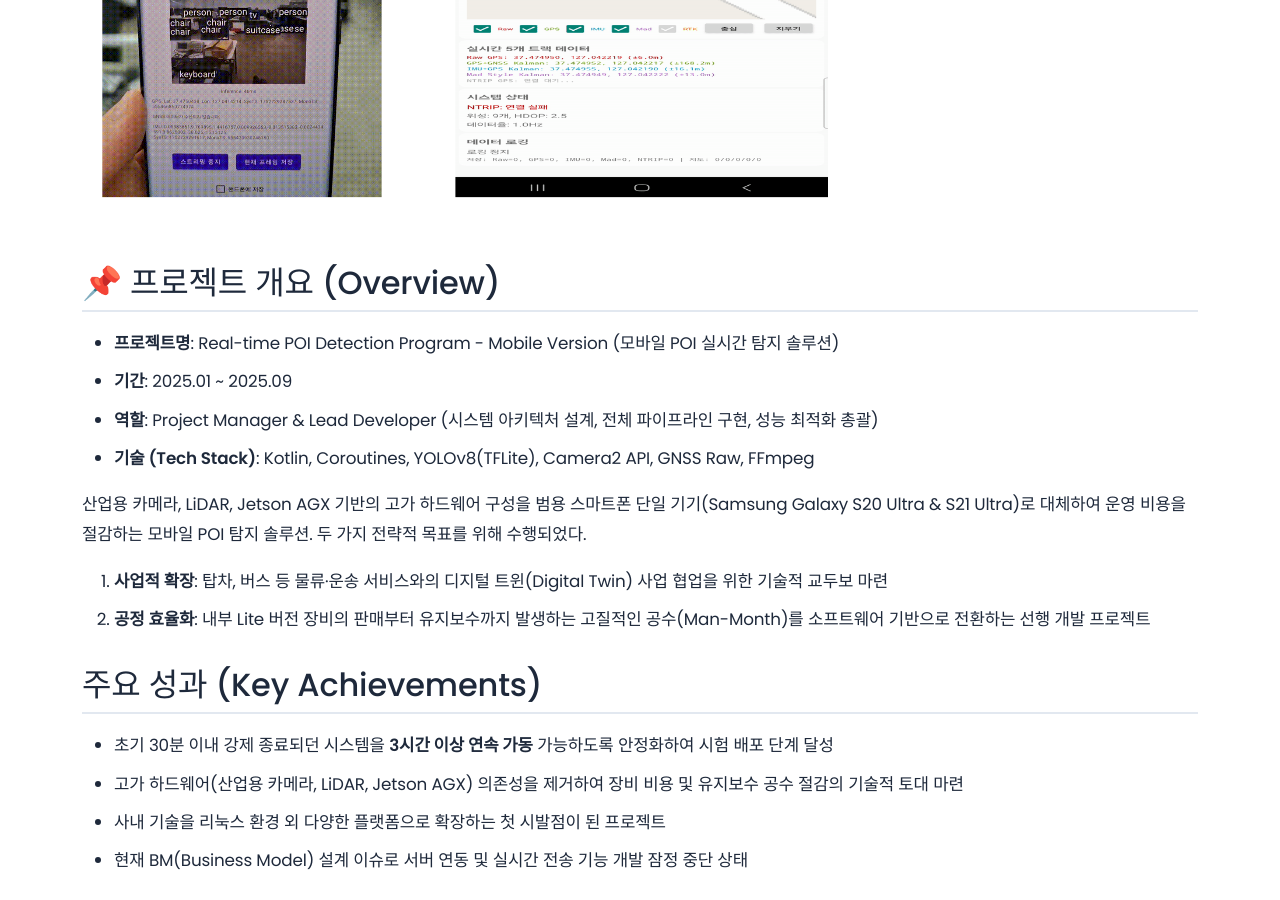
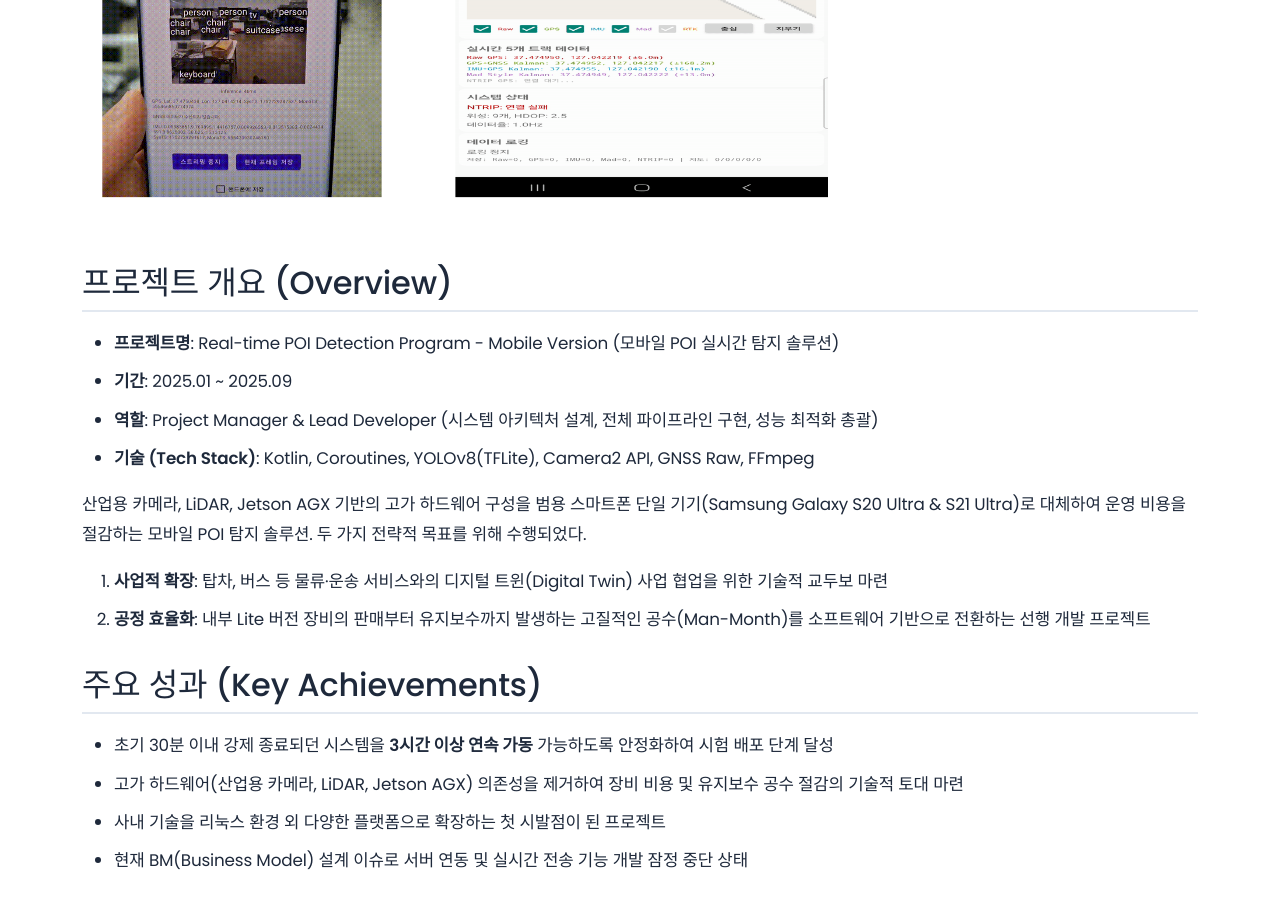
Before and after one commit to jinwoo-Sync/jinwoo-Sync.github.io, a Jekyll site: the page built from _projects/real-time_poi.md, in a window 1280 px wide and 900 px high, scrolled down 583 px. Built offline with Jekyll 4.4.1, drawn with Linux system fonts in a browser that asks for light colours.

Commit message:
주석 제거

```diff
--- a/_projects/real-time_poi.md
+++ b/_projects/real-time_poi.md
@@ -10,7 +10,7 @@ thumbnail: "/assets/images/projects/real-time_poi/system_overview.png"
 order: 4
 ---
 
-## 📌 프로젝트 개요 (Overview)
+##  프로젝트 개요 (Overview)
 - **프로젝트명**: Real-time POI Detection Program - Mobile Version (모바일 POI 실시간 탐지 솔루션)
 - **기간**: 2025.01 ~ 2025.09
 - **역할**: Project Manager & Lead Developer (시스템 아키텍처 설계, 전체 파이프라인 구현, 성능 최적화 총괄)
```
